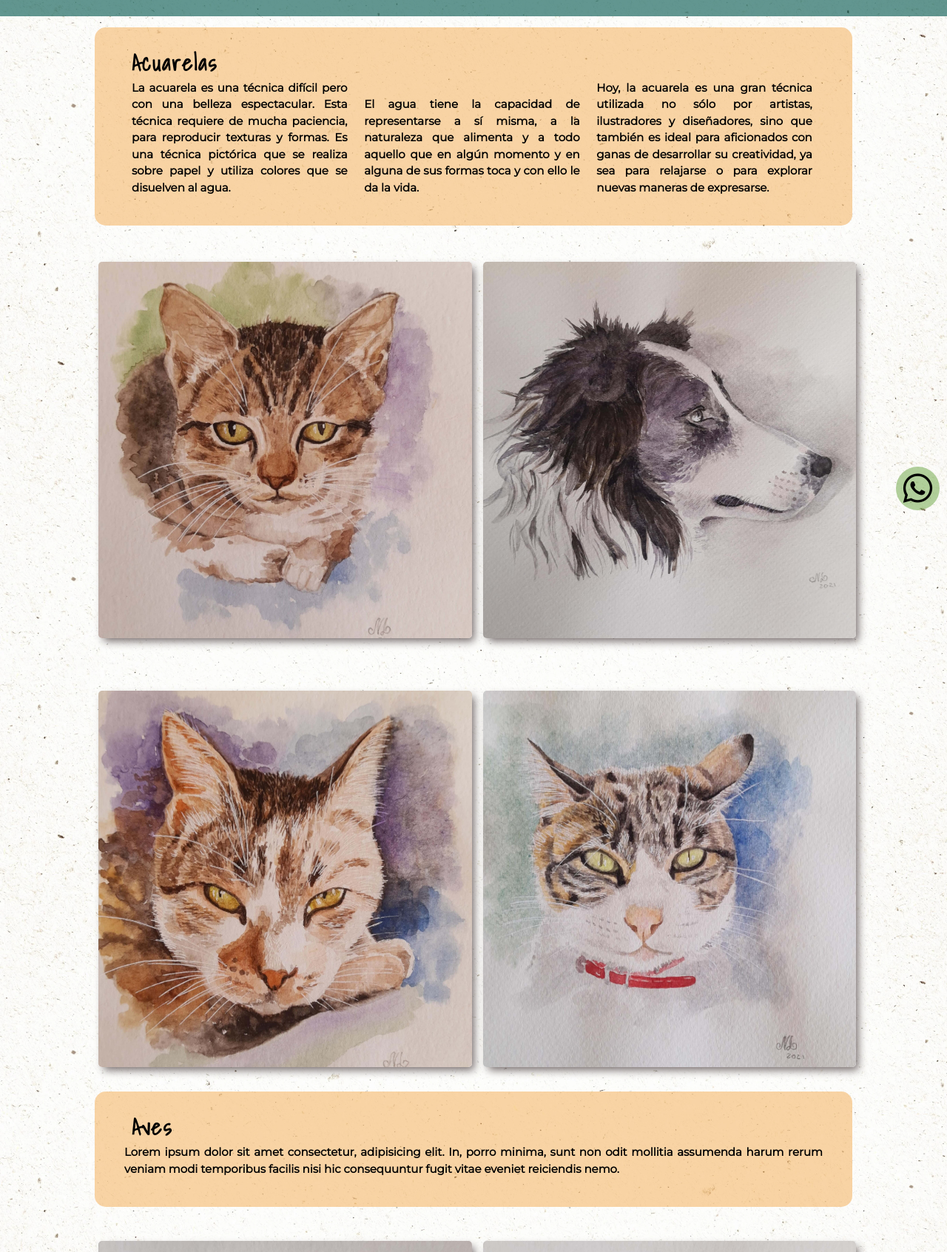
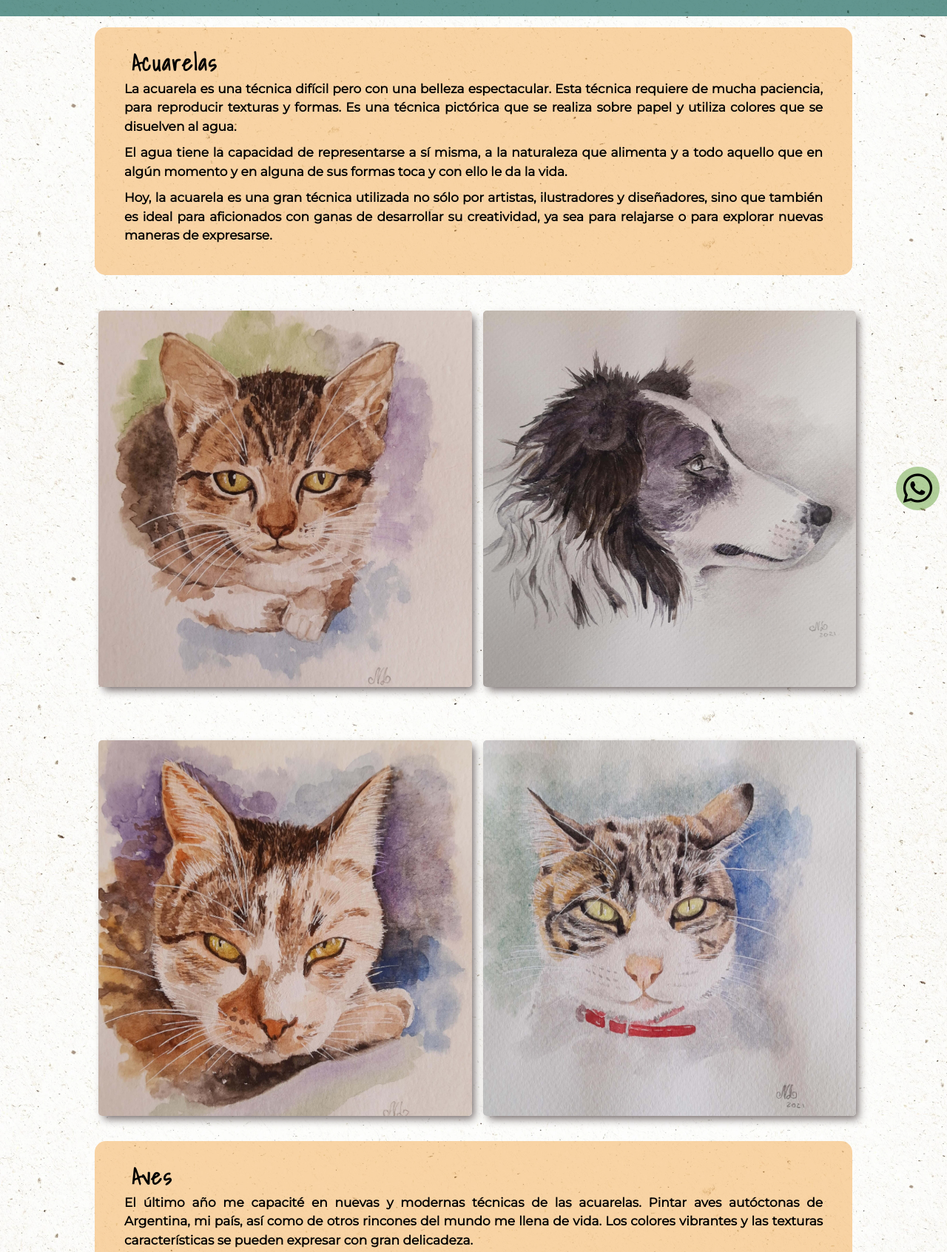
Before and after one commit to CeciliaRougier/ProyectoFinal, a plain HTML site: page html/acuarelas.html in a window 1280 px wide. Shown: the part 100-1793 px from the top of the page at 74% size. Drawn offline with nearby package versions, Linux system fonts and the light colour scheme.

Commit message:
Últimos retoques del día

```diff
--- a/html/acuarelas.html
+++ b/html/acuarelas.html
@@ -25,6 +25,7 @@
     <!-- Protocolo open graph -->
     <meta property="og:title" content="Acuarelas / Obras listas y por encargo">
     <meta property="og:author" content="Nora Lacoste">
+    <meta property="og:img" content="https://ceciliarougier.github.io/ProyectoFinal/images/logo.png">
     <meta property="og:description"
         content="Obras de arte accesibles, con diferentes materiales y estilos. Encontrarás retratos, pinturas de mascotas, pájaros, pinturas botánicas y mucho más.">
 
@@ -78,23 +79,23 @@
 
     <!-- Main -->
     <main>
-        <!-- Sección 1 con subtítulo y texto -->
+        <!-- Sección 1 -->
         <section class="mainAcuarelas">
             <div class="item1 textos">
                 <div>
                     <h2>Acuarelas</h2>
                 </div>
-                <div class="parrafo-tres-container">
-                    <p class="parrafo-tres">La acuarela es una técnica difícil pero con una belleza espectacular. Esta
+                <div>
+                    <p>La acuarela es una técnica difícil pero con una belleza espectacular. Esta
                         técnica
                         requiere de mucha paciencia, para reproducir texturas y formas. Es una técnica pictórica que se
                         realiza
                         sobre papel y utiliza colores que se disuelven al agua.</p>
-                    <p class="parrafo-tres">El agua tiene la capacidad de representarse a sí misma, a la naturaleza que
+                    <p>El agua tiene la capacidad de representarse a sí misma, a la naturaleza que
                         alimenta
                         y a todo aquello que en algún momento y en alguna de sus formas toca y con ello le da la vida.
                     </p>
-                    <p class="parrafo-tres">Hoy, la acuarela es una gran técnica utilizada no sólo por artistas,
+                    <p>Hoy, la acuarela es una gran técnica utilizada no sólo por artistas,
                         ilustradores y
                         diseñadores, sino que también es ideal para aficionados con ganas de desarrollar su creatividad,
                         ya
@@ -108,15 +109,14 @@
             <img src="../images/acuarelas/acuarela-4.jpg" alt="Trabajo acuarelas 4" class="item5 foto">
         </section>
 
+        <!-- Sección 2 Aves -->
         <section class="mainAcuarelasAves">
             <div class="item1 textos text-section-2">
                 <div>
                     <h2>Aves</h2>
                 </div>
                 <div>
-                    <p> Lorem ipsum dolor sit amet consectetur, adipisicing elit. In, porro minima, sunt non odit
-                        mollitia assumenda harum rerum veniam modi temporibus facilis nisi hic consequuntur fugit vitae
-                        eveniet reiciendis nemo.
+                    <p> El último año me capacité en nuevas y modernas técnicas de las acuarelas. Pintar aves autóctonas de Argentina, mi país, así como de otros rincones del mundo me llena de vida. Los colores vibrantes y las texturas características se pueden expresar con gran delicadeza.
                     </p>
                 </div>
             </div>
@@ -142,14 +142,13 @@
                 class="item11 foto">
         </section>
 
+        <!-- Sección 3 Botánica -->
         <section class="mainAcuarelasBotanica">
             <div class="item1 textos text-section-2">
                 <div>
                     <h2>Botánica</h2>
                 </div>
-                <p> Lorem ipsum dolor sit amet consectetur, adipisicing elit. In, porro minima, sunt non odit mollitia
-                    assumenda harum rerum veniam modi temporibus facilis nisi hic consequuntur fugit vitae eveniet
-                    reiciendis nemo.
+                <p> Una rama del arte que hasta hace algunos años estaba centrado en la ciencia e investigación de la flora, hoy es cada vez más utilizada para decorar espacios. Desde hojas verdes hasta flores con gran color, se caracteriza por lo minimalista y delicado de las obras.
                 </p>
             </div>
             <img src="../images/acuarelas/acuarela-15.jpg" alt="Trabajo en acuarelas 15" loading="lazy"
@@ -169,7 +168,6 @@
 
     <!-- Footer-->
     <footer id="contacto">
-
         <div>
             <a class="redes-icon" href="http://facebook.com" target="_blank">
                 <i class="fab fa-facebook fa-3x"></i>
@@ -182,7 +180,6 @@
                 <a href="mailto:contacto@norartista.com">E-mail: contacto@norartista.com</a>
             </div>
         </div>
-
         <a class="link-footer d-none d-lg-inline-block" href="#inicio">
             Volver arriba
         </a>
@@ -204,9 +201,4 @@
         crossorigin="anonymous"></script>
 
 </body>
-
 </html>
-
-</body>
-
-</html>
--- a/scss/components/_main.scss
+++ b/scss/components/_main.scss
@@ -32,22 +32,9 @@ main{
             p{
                 color: $fontColor;
                 font-family: $fontText;
-                font-size: 1.5rem;
-                font-weight: bold;
+                font-size: 1.7rem;
+                font-weight: bolder;
                 text-align: justify;
-            }
-            .parrafo-uno{
-                @include parrafos (30%);
-            }
-            .parrafo-dos-container{
-                .parrafo-dos{
-                    @include parrafos (49%);
-                }
-            }
-            .parrafo-tres-container{
-                .parrafo-tres{
-                    @include parrafos (33%);
-                }
             }
         }
 
```
Also changed, not shown: html/404.html (+7 -9 lines), html/oleos.html (+3 -17 lines), html/promociones.html (+7 -15 lines), html/sobre-mi.html (+1 -6 lines), index.html (+11 -12 lines), css/style.css, html/contacto.html (deleted), images/lapices/foto-1.png (deleted), images/lapices/foto-2.png (deleted), images/lapices/foto-3.png (deleted), images/lapices/foto-4.png (deleted), images/lapices/foto-5.png (deleted), 1 other file.
